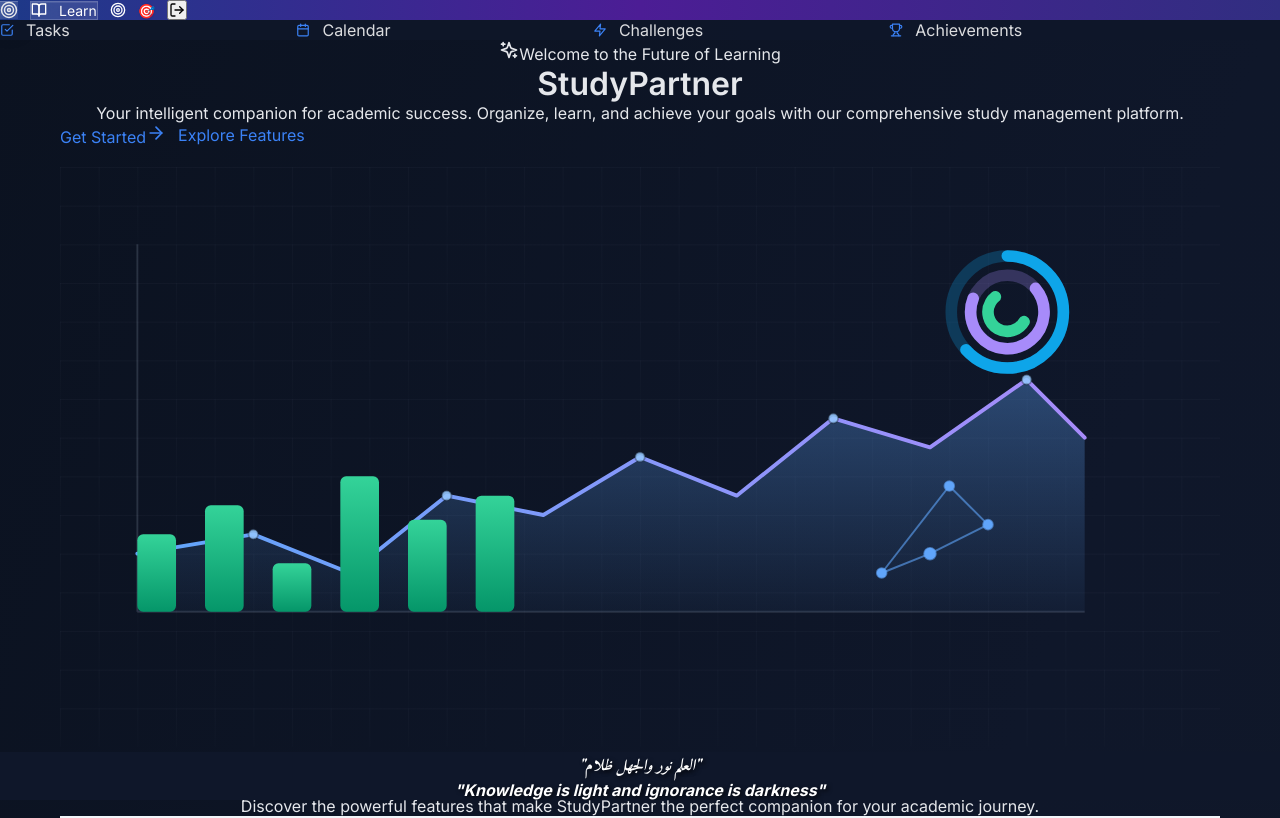
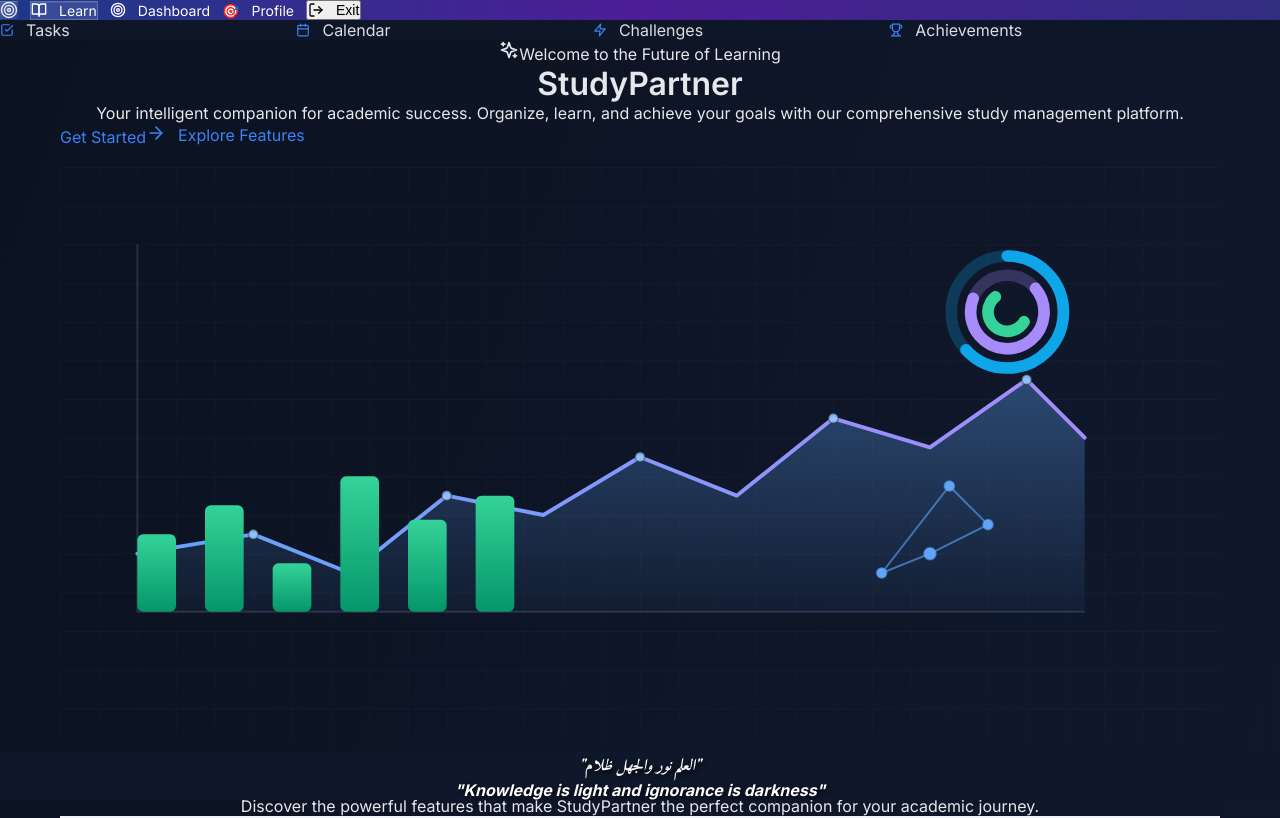
Before and after one commit to MahmoudSherif/StudyPartner, a React (Vite) app: page / in a window 1280 px wide. Shown: the top 818 px of the page. Built offline with nearby package versions, Linux system fonts and the light colour scheme; no server answers; the database is empty; sample sign-in values are in the browser's storage; a web font is replaced by a local one.

Commit message:
fix top bar

```diff
--- a/src/App.tsx
+++ b/src/App.tsx
@@ -173,7 +173,7 @@ const Navigation: React.FC = () => {
               }`}
             >
               <Target size={16} />
-              <span className="hidden sm:inline text-sm font-medium">Dashboard</span>
+              <span className="header-label text-sm font-medium">Dashboard</span>
             </Link>
 
             {/* Profile Button */}
@@ -181,13 +181,14 @@ const Navigation: React.FC = () => {
               to="/profile"
               aria-label="Open Profile"
               className="user-menu-item flex items-center gap-2 px-3 py-2 rounded-lg transition-all duration-200 touch-manipulation text-white/80 hover:text-white hover:bg-white/10"
+              title={state.settings.username}
             >
               <div className="w-6 h-6 rounded-full bg-gradient-to-r from-yellow-400 to-orange-500 p-0.5">
                 <div className="w-full h-full rounded-full bg-white flex items-center justify-center text-sm">
                   {state.settings.avatar}
                 </div>
               </div>
-              <span className="hidden lg:inline text-sm font-medium">{state.settings.username}</span>
+              <span className="header-label text-sm font-medium">Profile</span>
             </Link>
 
             {/* Logout Button */}
@@ -197,7 +198,7 @@ const Navigation: React.FC = () => {
               className="exit-btn user-menu-item flex items-center gap-2 px-3 py-2 rounded-lg transition-all duration-200 touch-manipulation bg-white text-black border border-black/20 hover:bg-white/90"
             >
               <LogOut size={16} />
-              <span className="hidden sm:inline text-sm font-medium">Exit</span>
+              <span className="header-label text-sm font-medium">Exit</span>
             </button>
           </div>
         </div>
--- a/src/index.css
+++ b/src/index.css
@@ -1807,3 +1807,8 @@ html, body {
 .exit-btn, .exit-btn * {
   color: #000 !important;
 }
+
+/* Header label visibility: visible on >=640px, hidden on very small screens */
+.header-label { display: none; }
+@media (min-width: 640px) { .header-label { display: inline !important; } }
+@media (max-width: 380px) { .header-label { display: none !important; } }
```
